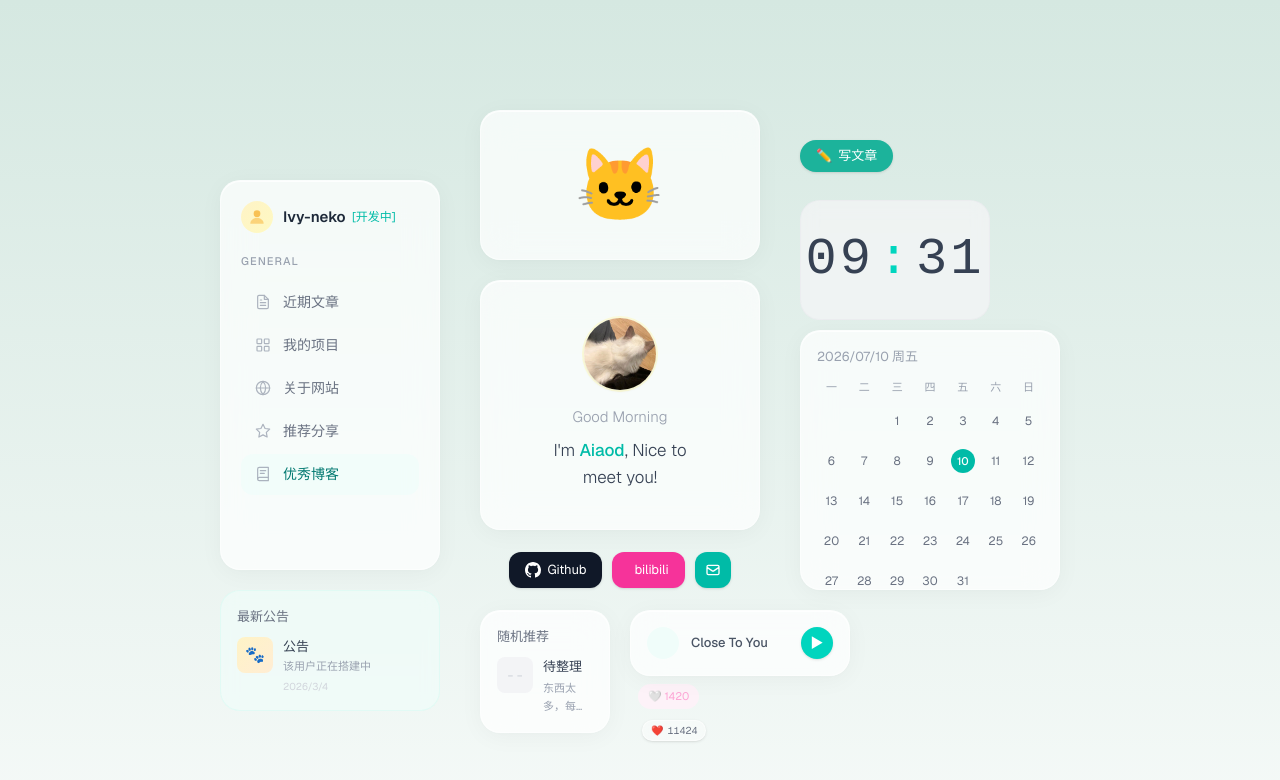
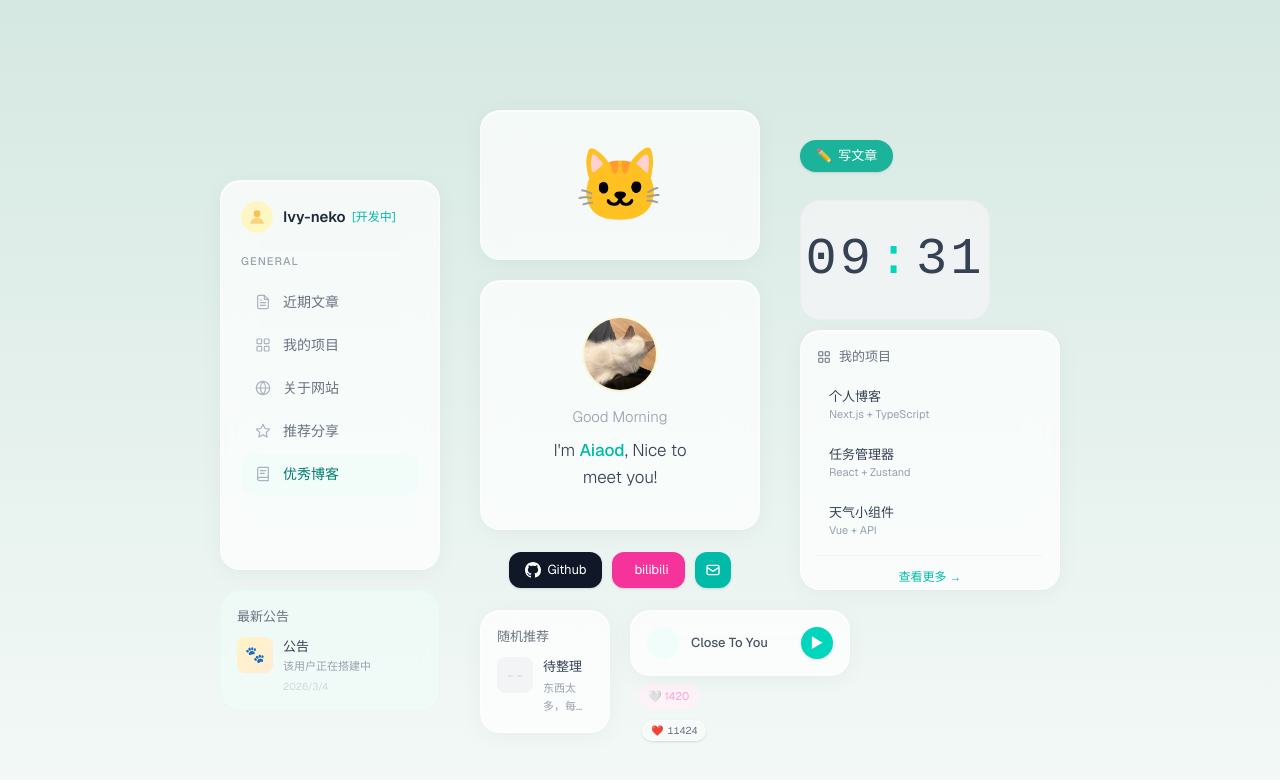
Before and after one commit to aiaod1009/about-me, a Next.js app: page / in a window 1280 px wide. Shown: the top 780 px of the page. Built offline with nearby package versions, Linux system fonts and the light colour scheme.

Commit message:
日历改成项目展示

```diff
--- a/app/page.tsx
+++ b/app/page.tsx
@@ -1,7 +1,7 @@
 import Sidebar from "@/components/widgets/Sidebar";
 import GreetingCard from "@/components/widgets/GreetingCard";
 import ClockWidget from "@/components/widgets/ClockWidget";
-import CalendarWidget from "@/components/widgets/CalendarWidget";
+import ProjectList from "@/components/widgets/ProjectList";
 import NoticeCard from "@/components/widgets/NoticeCard";
 import SocialLinks from "@/components/widgets/SocialLinks";
 import MusicPlayer from "@/components/widgets/MusicPlayer";
@@ -63,9 +63,9 @@ export default function Home() {
           <ClockWidget />
         </div>
 
-        {/* 日历大幅度下移，拉开与时钟的间距 */}
+        {/* 项目列表 */}
         <div className="absolute" style={{ left: "760px", top: "290px", width: "260px", height: "260px" }}>
-          <CalendarWidget />
+          <ProjectList />
         </div>
 
       </div>
--- /dev/null
+++ b/components/widgets/ProjectList.tsx
@@ -0,0 +1,48 @@
+const projects = [
+  {
+    name: "个人博客",
+    desc: "Next.js + TypeScript",
+  },
+  {
+    name: "任务管理器",
+    desc: "React + Zustand",
+  },
+  {
+    name: "天气小组件",
+    desc: "Vue + API",
+  },
+];
+
+export default function ProjectList() {
+  return (
+    <div className="widget-card p-4 h-full flex flex-col">
+      <h3 className="text-[13px] font-medium text-gray-500 mb-3 flex items-center gap-2">
+        <svg width="14" height="14" viewBox="0 0 24 24" fill="none" stroke="currentColor" strokeWidth="1.8" strokeLinecap="round" strokeLinejoin="round">
+          <rect x="3" y="3" width="7" height="7" rx="1" />
+          <rect x="14" y="3" width="7" height="7" rx="1" />
+          <rect x="3" y="14" width="7" height="7" rx="1" />
+          <rect x="14" y="14" width="7" height="7" rx="1" />
+        </svg>
+        我的项目
+      </h3>
+      <div className="flex flex-col gap-1.5 flex-1">
+        {projects.map((project) => (
+          <div
+            key={project.name}
+            className="rounded-xl px-3 py-2 hover:bg-gray-50/60 transition-colors cursor-pointer group"
+          >
+            <h4 className="text-[13px] font-medium text-gray-700 group-hover:text-teal-600 transition-colors">
+              {project.name}
+            </h4>
+            <p className="text-[11px] text-gray-400">{project.desc}</p>
+          </div>
+        ))}
+      </div>
+      <div className="mt-2 pt-2 border-t border-gray-100 text-center">
+        <span className="text-[12px] text-teal-500 cursor-pointer hover:text-teal-600 transition-colors">
+          查看更多 →
+        </span>
+      </div>
+    </div>
+  );
+}
```
